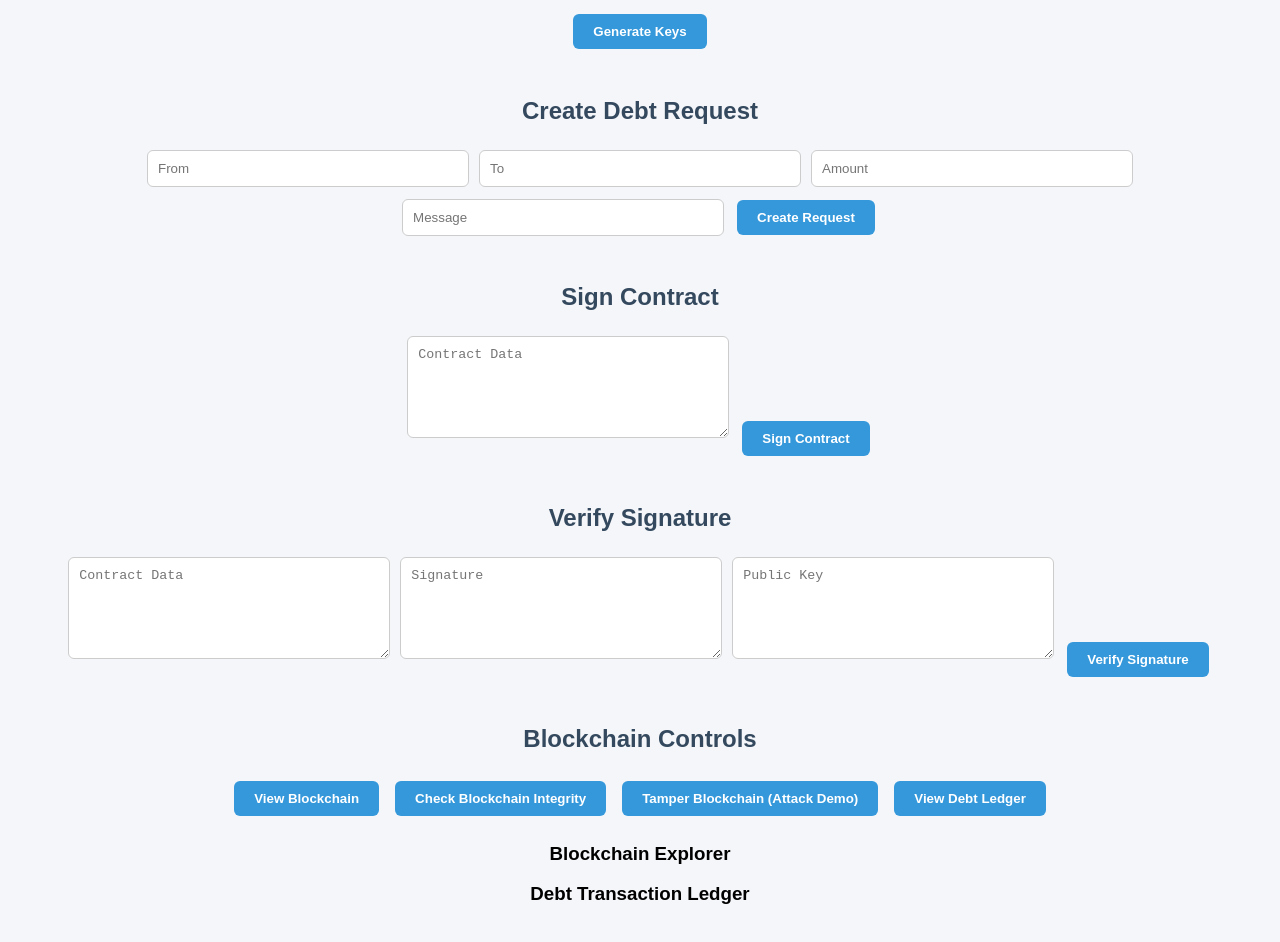
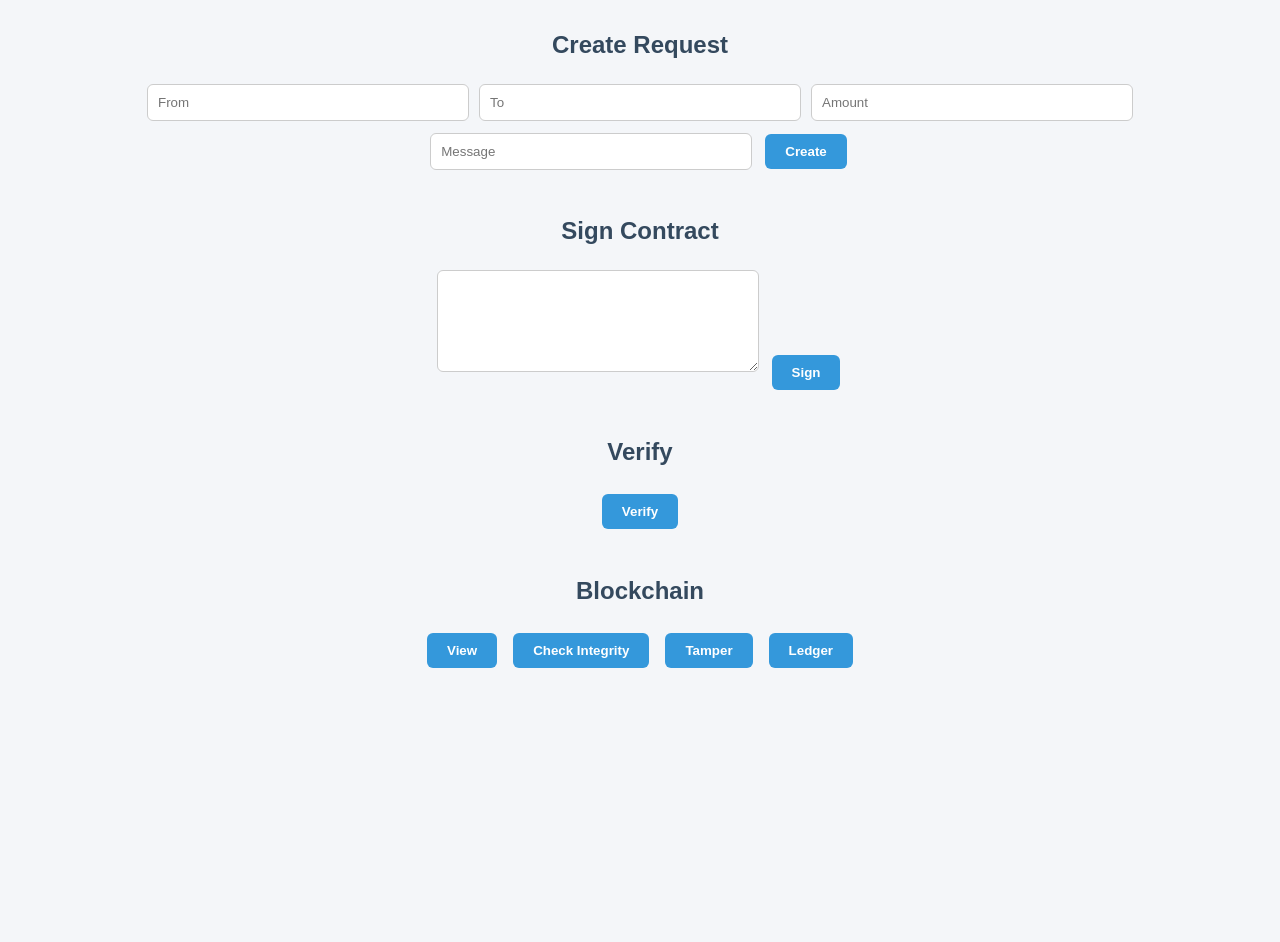
Before and after one commit to harsh666666/secure-debt-platform, a React (Create React App) app in the folder frontend/: page / in a window 1280 px wide. Shown: the part 180-1122 px from the top of the page. After the commit the page ends 896 px from the top, so only its background shows below. Built offline with nearby package versions, Linux system fonts and the light colour scheme.

Commit message:
fixed build errors

```diff
--- a/frontend/src/App.js
+++ b/frontend/src/App.js
@@ -1,322 +1,153 @@
-// frontend/src/App.js
 import React, { useState } from "react";
 import axios from "axios";
 import "./App.css";
 
 function App() {
-
   const backendURL = "https://secure-debt-platform.onrender.com";
 
-  // RSA keys
   const [publicKey, setPublicKey] = useState("");
   const [privateKey, setPrivateKey] = useState("");
 
-  // Debt request
   const [from, setFrom] = useState("");
   const [to, setTo] = useState("");
   const [amount, setAmount] = useState("");
   const [message, setMessage] = useState("");
 
-  // Contract
   const [contractData, setContractData] = useState("");
   const [signature, setSignature] = useState("");
 
-  // Blockchain and ledger
   const [blockchain, setBlockchain] = useState([]);
   const [ledger, setLedger] = useState([]);
+  const [integrity, setIntegrity] = useState(false);
 
-  // Generate RSA Keys
   const generateKeys = async () => {
     try {
       const res = await axios.get(`${backendURL}/api/generate-keys`);
       setPublicKey(res.data.publicKey);
       setPrivateKey(res.data.privateKey);
       alert("Keys generated successfully");
-    } catch (err) {
-      console.error(err);
+    } catch {
       alert("Error generating keys");
     }
   };
 
-  // Create Debt Request
   const createRequest = async () => {
     try {
       await axios.post(`${backendURL}/api/request`, {
         from,
         to,
         amount,
-        message
+        message,
       });
-
       alert("Debt request created");
-
-      setFrom("");
-      setTo("");
-      setAmount("");
-      setMessage("");
-
-    } catch (err) {
-      console.error(err);
+      setFrom(""); setTo(""); setAmount(""); setMessage("");
+    } catch {
       alert("Error creating request");
     }
   };
 
-  // Sign Contract
   const signContract = async () => {
-
-    if (!privateKey) {
-      alert("Generate keys first");
-      return;
-    }
-
+    if (!privateKey) return alert("Generate keys first");
     try {
-
       const res = await axios.post(`${backendURL}/api/sign-contract`, {
         contractData,
-        privateKey
+        privateKey,
       });
-
       setSignature(res.data.signature);
-
-      alert("Contract signed and stored in blockchain");
-
-    } catch (err) {
-      console.error(err);
+      alert("Contract signed");
+    } catch {
       alert("Error signing contract");
     }
   };
 
-  // Verify Signature
   const verifySignature = async () => {
-
-    if (!publicKey) {
-      alert("Generate keys first");
-      return;
-    }
-
+    if (!publicKey) return alert("Generate keys first");
     try {
-
       const res = await axios.post(`${backendURL}/api/verify-contract`, {
         contractData,
         signature,
-        publicKey
+        publicKey,
       });
-
       alert("Signature valid: " + res.data.valid);
-
-    } catch (err) {
-      console.error(err);
-      alert("Error verifying signature");
+    } catch {
+      alert("Error verifying");
     }
   };
 
-  // View Blockchain
   const viewBlockchain = async () => {
-
     try {
-
       const res = await axios.get(`${backendURL}/api/blockchain`);
       setBlockchain(res.data);
-
-    } catch (err) {
-      console.error(err);
+    } catch {
       alert("Error fetching blockchain");
     }
   };
 
-  // Check Blockchain Integrity
   const checkIntegrity = async () => {
-
     try {
-
       const res = await axios.get(`${backendURL}/api/verify-chain`);
+      setIntegrity(res.data.valid);
       alert("Blockchain valid: " + res.data.valid);
-
-    } catch (err) {
-      console.error(err);
-      alert("Error checking blockchain integrity");
+    } catch {
+      alert("Error checking integrity");
     }
   };
 
-  // Tamper Blockchain
   const tamperBlockchain = async () => {
-
     try {
-
       await axios.get(`${backendURL}/api/tamper`);
-      alert("Blockchain tampered (attack simulation)");
-
-    } catch (err) {
-      console.error(err);
-      alert("Error tampering blockchain");
+      alert("Blockchain tampered");
+    } catch {
+      alert("Error tampering");
     }
   };
 
-  // View Debt Ledger
   const viewLedger = async () => {
-
     try {
-
       const res = await axios.get(`${backendURL}/api/ledger`);
       setLedger(res.data);
-
-    } catch (err) {
-      console.error(err);
+    } catch {
       alert("Error fetching ledger");
     }
   };
 
   return (
+    <div className="App">
+      <h1>Secure Debt Platform</h1>
 
-    <div className="App">
+      <button onClick={generateKeys}>Generate Keys</button>
 
-      <h1>Secure Debt Repayment Platform</h1>
+      <h2>Create Request</h2>
+      <input placeholder="From" value={from} onChange={e => setFrom(e.target.value)} />
+      <input placeholder="To" value={to} onChange={e => setTo(e.target.value)} />
+      <input placeholder="Amount" value={amount} onChange={e => setAmount(e.target.value)} />
+      <input placeholder="Message" value={message} onChange={e => setMessage(e.target.value)} />
+      <button onClick={createRequest}>Create</button>
 
-      {/* KEY GENERATION */}
+      <h2>Sign Contract</h2>
+      <textarea value={contractData} onChange={e => setContractData(e.target.value)} />
+      <button onClick={signContract}>Sign</button>
 
-      <section>
+      <h2>Verify</h2>
+      <button onClick={verifySignature}>Verify</button>
 
-        <h2>RSA Key Generation</h2>
+      <h2>Blockchain</h2>
+      <button onClick={viewBlockchain}>View</button>
+      <button onClick={checkIntegrity}>Check Integrity</button>
+      <button onClick={tamperBlockchain}>Tamper</button>
+      <button onClick={viewLedger}>Ledger</button>
 
-        <button onClick={generateKeys}>Generate Keys</button>
+      {blockchain.map((b, i) => (
+        <div key={i}>
+          <p>{JSON.stringify(b)}</p>
+        </div>
+      ))}
 
-        {publicKey && (
-          <div>
-            <p><b>Public Key</b></p>
-            <textarea value={publicKey} readOnly rows="4" cols="60" />
-          </div>
-        )}
-
-        {privateKey && (
-          <div>
-            <p><b>Private Key</b></p>
-            <textarea value={privateKey} readOnly rows="6" cols="60" />
-          </div>
-        )}
-
-      </section>
-
-      {/* CREATE REQUEST */}
-
-      <section>
-
-        <h2>Create Debt Request</h2>
-
-        <input placeholder="From" value={from} onChange={(e)=>setFrom(e.target.value)} />
-
-        <input placeholder="To" value={to} onChange={(e)=>setTo(e.target.value)} />
-
-        <input placeholder="Amount" value={amount} onChange={(e)=>setAmount(e.target.value)} />
-
-        <input placeholder="Message" value={message} onChange={(e)=>setMessage(e.target.value)} />
-
-        <button onClick={createRequest}>Create Request</button>
-
-      </section>
-
-      {/* SIGN CONTRACT */}
-
-      <section>
-
-        <h2>Sign Contract</h2>
-
-        <textarea
-        placeholder="Contract Data"
-        value={contractData}
-        onChange={(e)=>setContractData(e.target.value)}
-        rows="3"
-        cols="60"
-        />
-
-        <button onClick={signContract}>Sign Contract</button>
-
-        {signature && (
-          <div>
-            <p><b>Signature</b></p>
-            <textarea value={signature} readOnly rows="4" cols="60" />
-          </div>
-        )}
-
-      </section>
-
-      {/* VERIFY SIGNATURE */}
-
-      <section>
-
-        <h2>Verify Signature</h2>
-
-        <textarea
-        placeholder="Contract Data"
-        value={contractData}
-        onChange={(e)=>setContractData(e.target.value)}
-        rows="3"
-        cols="60"
-        />
-
-        <textarea
-        placeholder="Signature"
-        value={signature}
-        onChange={(e)=>setSignature(e.target.value)}
-        rows="4"
-        cols="60"
-        />
-
-        <textarea
-        placeholder="Public Key"
-        value={publicKey}
-        onChange={(e)=>setPublicKey(e.target.value)}
-        rows="4"
-        cols="60"
-        />
-
-        <button onClick={verifySignature}>Verify Signature</button>
-
-      </section>
-
-      {/* BLOCKCHAIN */}
-
-      <section>
-
-        <h2>Blockchain Controls</h2>
-
-        <button onClick={viewBlockchain}>View Blockchain</button>
-
-        <button onClick={checkIntegrity}>Check Blockchain Integrity</button>
-
-        <button onClick={tamperBlockchain}>Tamper Blockchain (Attack Demo)</button>
-
-        <button onClick={viewLedger}>View Debt Ledger</button>
-
-        <h3>Blockchain Explorer</h3>
-
-        {blockchain.map((block, index) => (
-
-          <div key={index} style={{border:"1px solid black", margin:"10px", padding:"10px"}}>
-
-            <p><b>Index:</b> {block.index}</p>
-
-            <p><b>Timestamp:</b> {block.timestamp}</p>
-
-            <p><b>Data:</b> {JSON.stringify(block.data)}</p>
-
-            <p><b>Hash:</b> {block.hash}</p>
-
-            <p><b>Previous Hash:</b> {block.previousHash}</p>
-
-          </div>
-
-        ))}
-
-        <h3>Debt Transaction Ledger</h3>
-
-        {ledger.map((item, index)=>(
-          <div key={index}>
-            <p>{JSON.stringify(item)}</p>
-          </div>
-        ))}
-
-      </section>
-
+      {ledger.map((l, i) => (
+        <div key={i}>
+          <p>{JSON.stringify(l)}</p>
+        </div>
+      ))}
     </div>
   );
 }
```
Also changed, not shown: frontend/server.js (added, +147 -0 lines).
